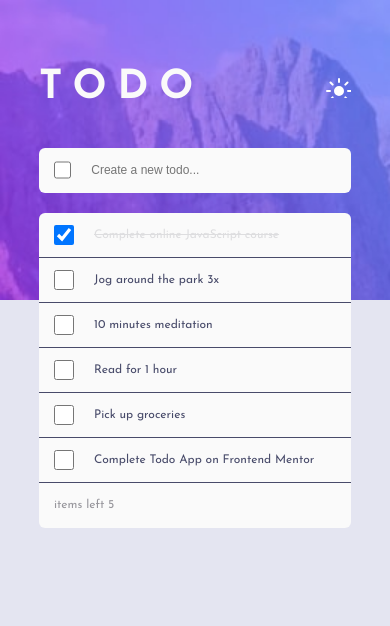
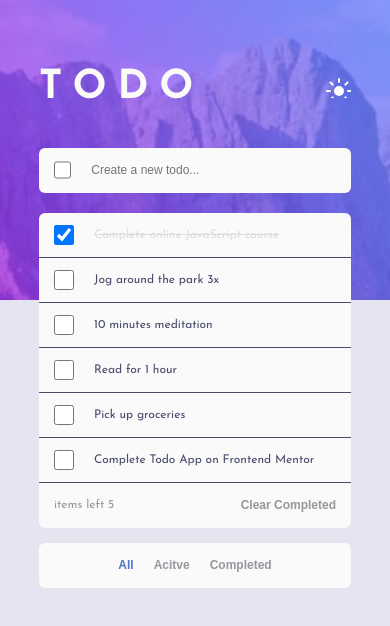
Before and after one commit to dd44it/study_projects, a React (Vite) app in the folder todo_app/: page / in a window 390 px wide. Shown: the top 626 px of the page. Built offline with nearby package versions, Linux system fonts and the light colour scheme.

Commit message:
refactor: add filter block mobile version

```diff
--- a/todo_app/src/components/FIlterTodo.jsx
+++ b/todo_app/src/components/FIlterTodo.jsx
@@ -1,7 +1,6 @@
 import React from "react";
 
 export default function FilterTodo(props){
-
   const countActiveTask =
     props.filter === "completed"
       ? 0
@@ -9,12 +8,37 @@ export default function FilterTodo(props){
           props.listTodo.filter((todo) => todo.done === false).length) ||
         0;
   return (
-    <div className={`filter list-todo__item list-todo__item-${props.theme}`}>
-      <span className="count-active-todo">items left {countActiveTask} </span>
-      <div className="filter-button_wrapper">
-        <button className={`filter-button ${props.filter === 'all' &&  'active'}`} onClick={e => {props.filteredTask('all')}}>All</button>
-        <button className={`filter-button ${props.filter === 'active' &&  'active'}`} onClick={e => {props.filteredTask('active')}} >Acitve</button>
-        <button className={`filter-button ${props.filter === 'completed' &&  'active'}`}  onClick={e => {props.filteredTask('completed')}} >Completed</button>
+    <>
+      <div className={`filter list-todo__item list-todo__item-${props.theme}`}>
+        <span className="count-active-todo">items left {countActiveTask} </span>
+        <div className="filter-button_wrapper">
+          <button
+            className={`filter-button ${props.filter === "all" && "active"}`}
+            onClick={(e) => {
+              props.filteredTask("all");
+            }}
+          >
+            All
+          </button>
+          <button
+            className={`filter-button ${props.filter === "active" && "active"}`}
+            onClick={(e) => {
+              props.filteredTask("active");
+            }}
+          >
+            Acitve
+          </button>
+          <button
+            className={`filter-button ${
+              props.filter === "completed" && "active"
+            }`}
+            onClick={(e) => {
+              props.filteredTask("completed");
+            }}
+          >
+            Completed
+          </button>
+        </div>
         <button
           className="filter-button clear-btn"
           onClick={props.removeCompletedTask}
@@ -22,6 +46,34 @@ export default function FilterTodo(props){
           Clear Completed
         </button>
       </div>
-    </div>
+      <div className={`filter-button_wrapper_mobile list-todo__item-${props.theme}`}>
+        <button
+          className={`filter-button ${props.filter === "all" && "active"}`}
+          onClick={(e) => {
+            props.filteredTask("all");
+          }}
+        >
+          All
+        </button>
+        <button
+          className={`filter-button ${props.filter === "active" && "active"}`}
+          onClick={(e) => {
+            props.filteredTask("active");
+          }}
+        >
+          Acitve
+        </button>
+        <button
+          className={`filter-button ${
+            props.filter === "completed" && "active"
+          }`}
+          onClick={(e) => {
+            props.filteredTask("completed");
+          }}
+        >
+          Completed
+        </button>
+      </div>
+    </>
   );
 }
```
